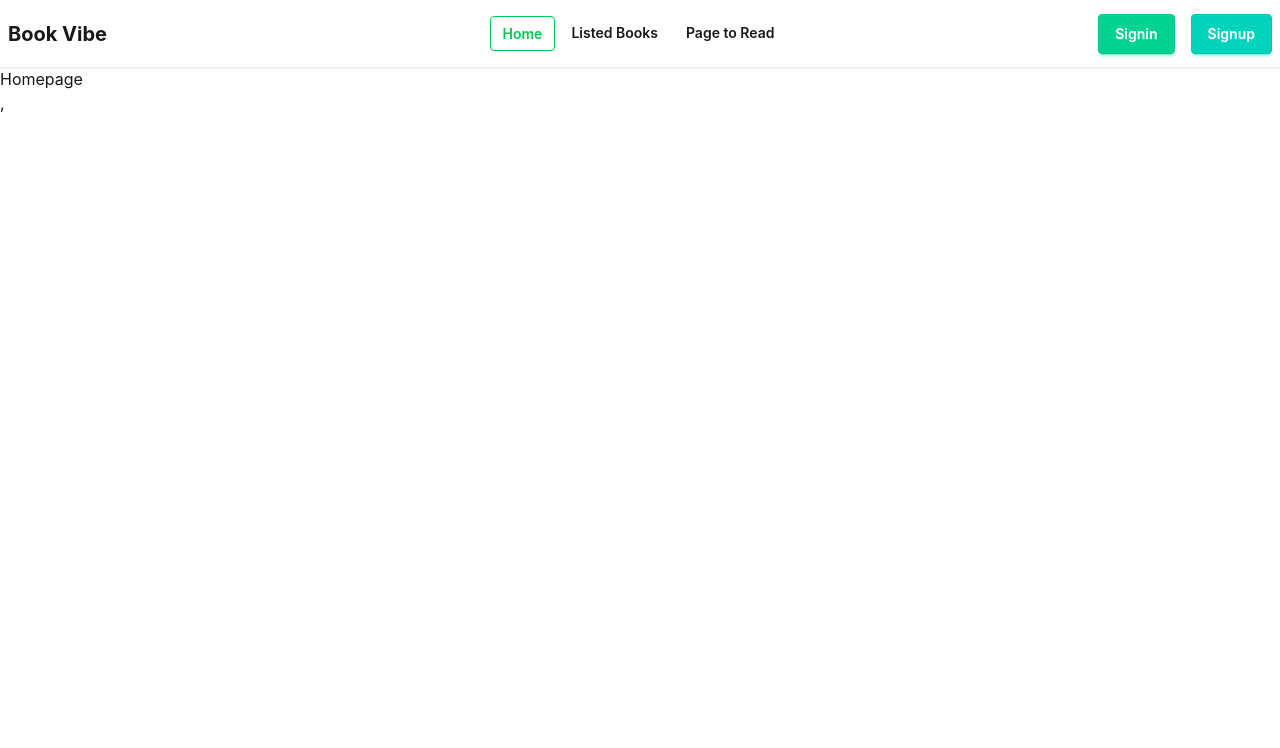
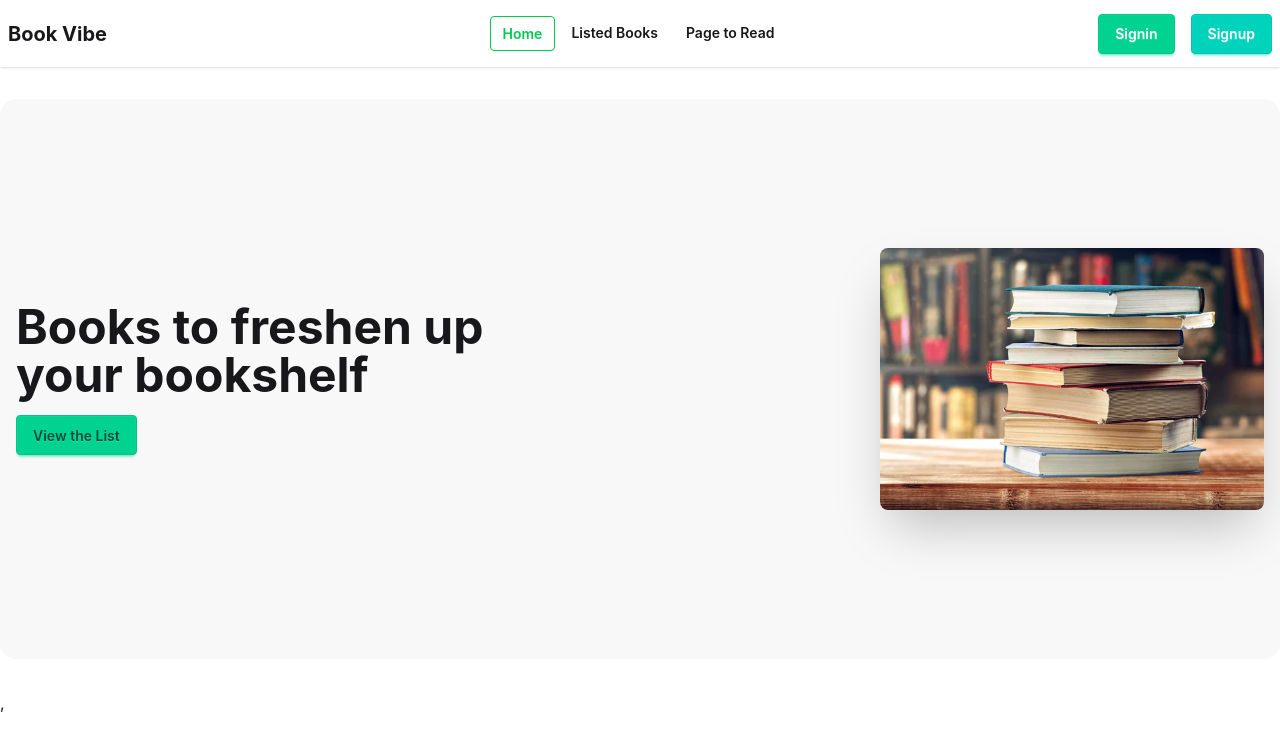
Before and after one commit to RuhulAminShuvo22/Book-Vibe, a React (Vite) app: page / in a window 1280 px wide. Shown: the top 748 px of the page. Built offline with nearby package versions, Linux system fonts and the light colour scheme.

Commit message:
banner section

```diff
--- a/src/assets/Pages/HomePage/HomePage.jsx
+++ b/src/assets/Pages/HomePage/HomePage.jsx
@@ -1,9 +1,10 @@
 import React from 'react';
+import Banner from '../../components/HomePage/Banner';
 
 const HomePage = () => {
     return (
         <div>
-            Homepage
+            <Banner></Banner>
         </div>
     );
 };
--- /dev/null
+++ b/src/assets/components/HomePage/Banner.jsx
@@ -0,0 +1,21 @@
+import React from "react";
+import bookImg from "../../hero_img.jpg"
+
+const Banner = () => {
+  return (
+    <div className="hero bg-base-200 min-h-[70vh] rounded-2xl my-8 container mx-auto">
+      <div className="hero-content flex-col lg:flex-row-reverse w-full justify-between">
+        <img src={bookImg} className="max-w-sm rounded-lg shadow-2xl" />
+        <div>
+          <h1 className="text-5xl font-bold">
+            Books to freshen up <br /> your bookshelf
+          </h1>
+
+          <button className="btn btn-success mt-4">View the List</button>
+        </div>
+      </div>
+    </div>
+  );
+};
+
+export default Banner;
```
Also changed, not shown: src/assets/hero_img.jpg (renamed from assets/hero_img.jpg), 1 other file (tests, documents, lock files or other folders).
